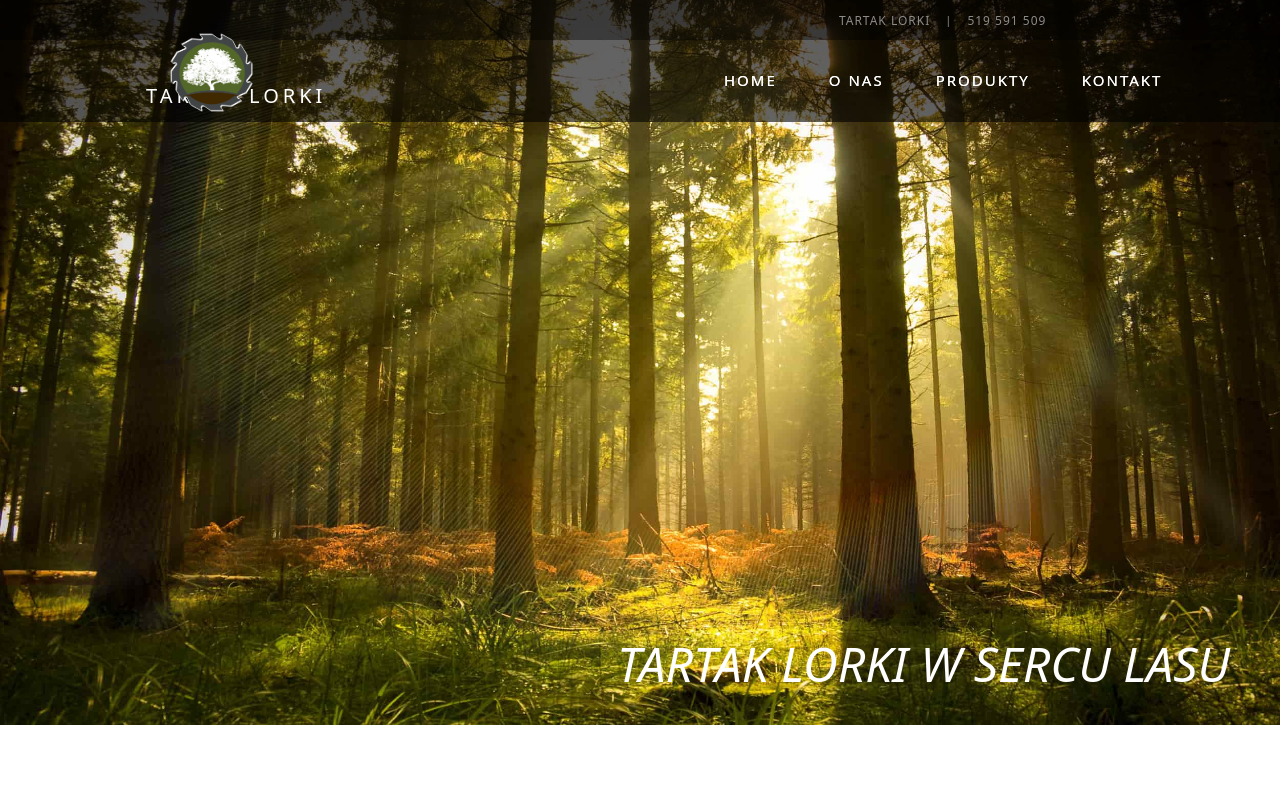
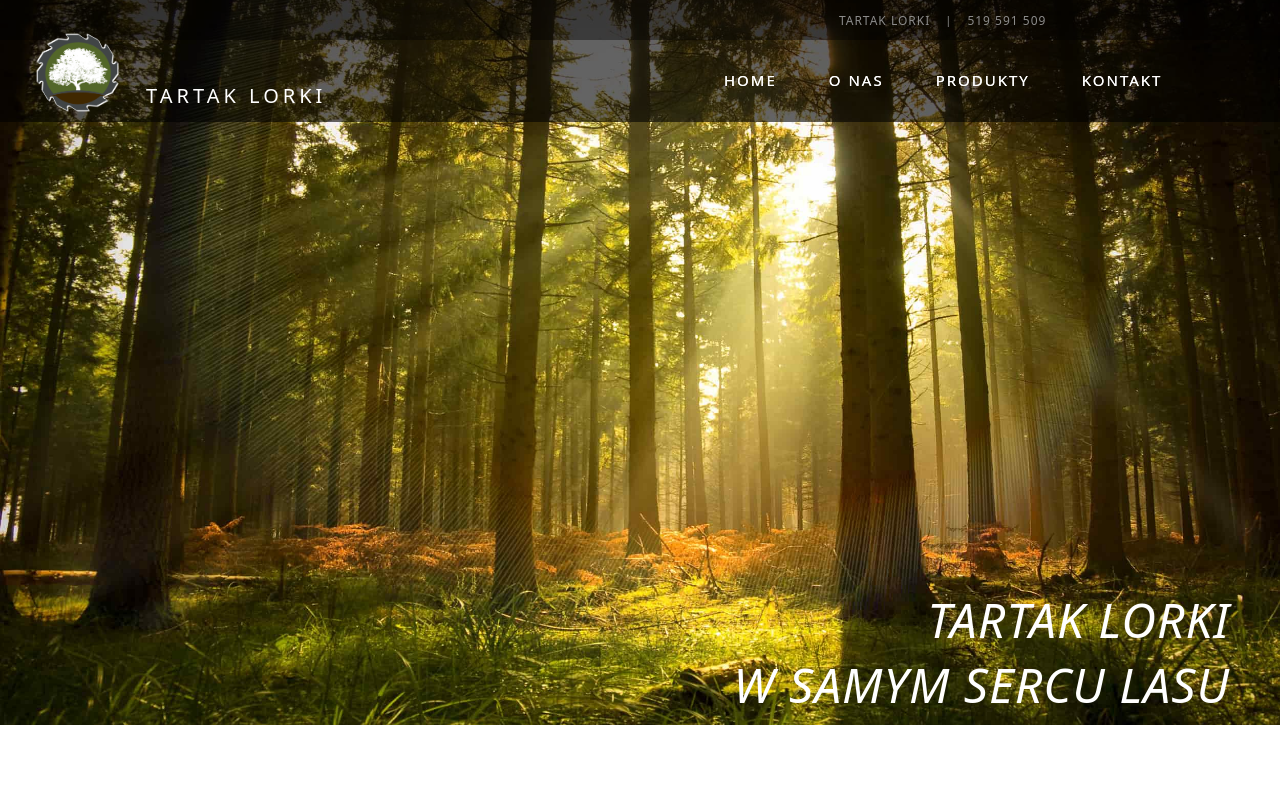
Before and after one commit to gapinska/tartak-react-project, a React (Create React App) app: page / in a window 1280 px wide. Shown: the top 800 px of the page. Built offline with nearby package versions, Linux system fonts and the light colour scheme.

Commit message:
project update

```diff
--- a/src/App.scss
+++ b/src/App.scss
@@ -193,7 +193,7 @@ li a {
 	}
 
 	.logo {
-		margin-left: 150px;
+		margin-left: 16px;
 		padding-bottom: 15px;
 	}
 
@@ -220,6 +220,12 @@ li a {
 	}
 }
 
+@media screen and (min-width: 1350px) {
+	.info-container {
+		top: 13%;
+	}
+}
+
 @media screen and (min-width: 1430px) {
 	.text-logo {
 		left: -69.5%;
@@ -230,6 +236,10 @@ li a {
 	.text-logo {
 		left: -73.5%;
 	}
+
+	.navbar-contact {
+		right: 14.25%;
+	}
 }
 
 @media screen and (min-width: 1910px) {
@@ -238,10 +248,14 @@ li a {
 	}
 
 	.logo {
-		margin-left: 294px;
+		margin-left: 126px;
 	}
 
 	.menu-wrapper {
 		padding-bottom: 5px;
 	}
+
+	.navbar-contact {
+		right: 9.25%;
+	}
 }
--- a/src/Components/Home/Home.js
+++ b/src/Components/Home/Home.js
@@ -18,7 +18,9 @@ const Home = () => {
 			<div className="container">
 				<div className="container-img">
 					<img src={Img1} alt="" />
-					<div className="banner-text">TARTAK LORKI W SERCU LASU</div>
+					<div className="banner-text">
+						TARTAK LORKI <br /> W SAMYM SERCU LASU
+					</div>
 				</div>
 			</div>
 			<div className="container-1">
--- a/src/Components/Home/Home.scss
+++ b/src/Components/Home/Home.scss
@@ -9,11 +9,12 @@ $contentAfterColor: #bd965a;
 
 .banner-text {
 	position: relative;
-	top: -15%;
+	top: -18%;
 	color: white;
 	font-style: italic;
 	text-align: right;
 	padding-right: 20px;
+	letter-spacing: 1px;
 }
 
 .container img,
@@ -184,7 +185,7 @@ $contentAfterColor: #bd965a;
 	}
 
 	.banner-text {
-		top: -12%;
+		top: -16%;
 		padding-right: 24px;
 		font-size: 34px;
 	}
@@ -203,7 +204,7 @@ $contentAfterColor: #bd965a;
 	}
 
 	.banner-text {
-		top: -29%;
+		top: -32%;
 		padding-right: 50px;
 		font-size: 48px;
 	}
@@ -319,9 +320,34 @@ $contentAfterColor: #bd965a;
 	}
 }
 
+@media screen and (min-width: 1350px) {
+	.product-icon .product-title {
+		top: 90%;
+	}
+}
+
 @media screen and (min-width: 1430px) {
 	.footer .brand-name {
 		font-size: 45px;
+	}
+
+	.text-logo {
+		left: -77.5%;
+	}
+}
+
+@media screen and (min-width: 1650px) {
+	.info-container {
+		top: 9%;
+	}
+
+	.product-icon .product-title {
+		top: 92%;
+	}
+
+	.banner-text {
+		top: -28%;
+		font-size: 54px;
 	}
 }
 
@@ -351,4 +377,13 @@ $contentAfterColor: #bd965a;
 			}
 		}
 	}
+
+	.product-icon .product-title {
+		top: 93%;
+	}
+
+	.banner-text {
+		top: -27%;
+		font-size: 62px;
+	}
 }
```
